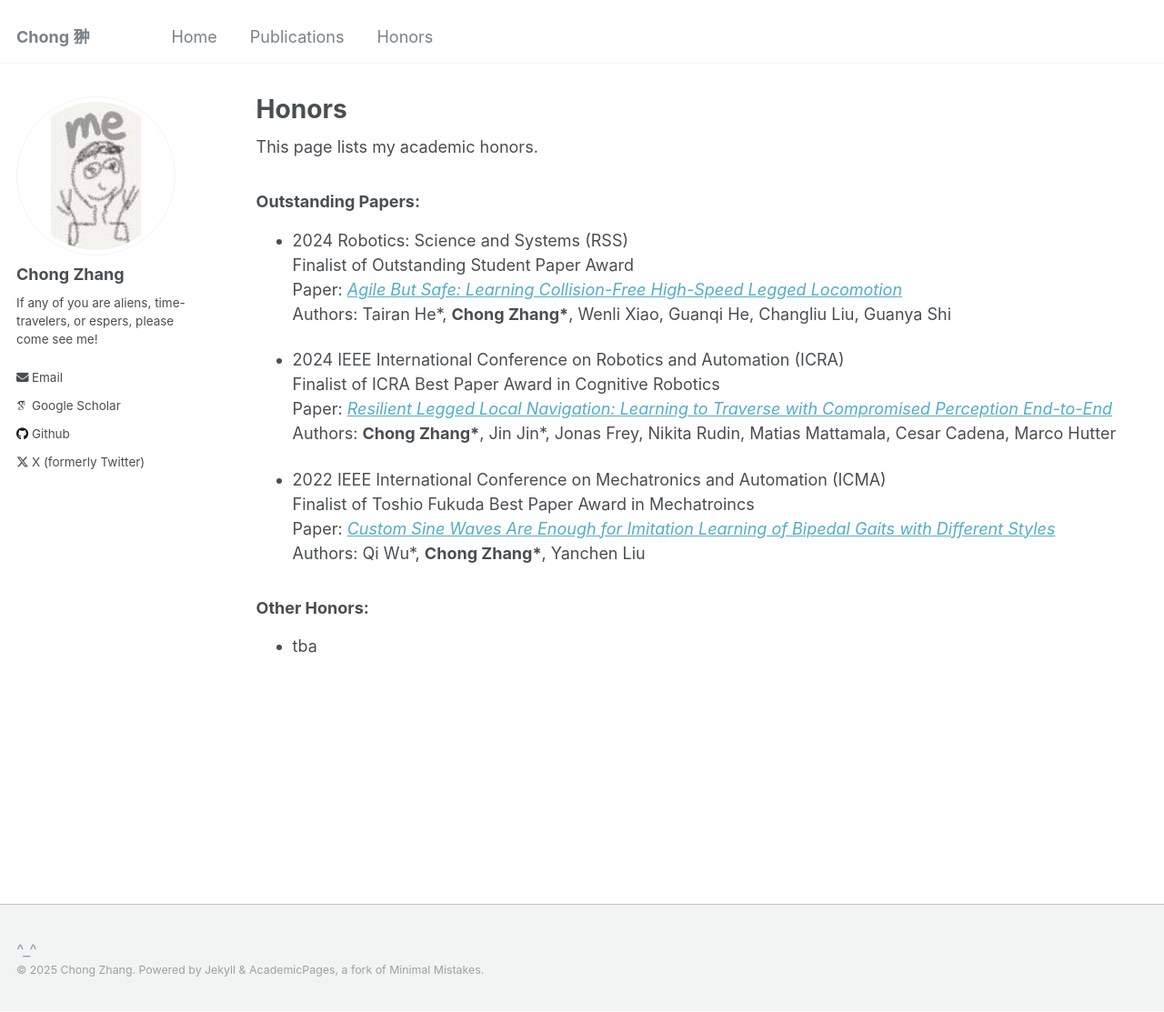
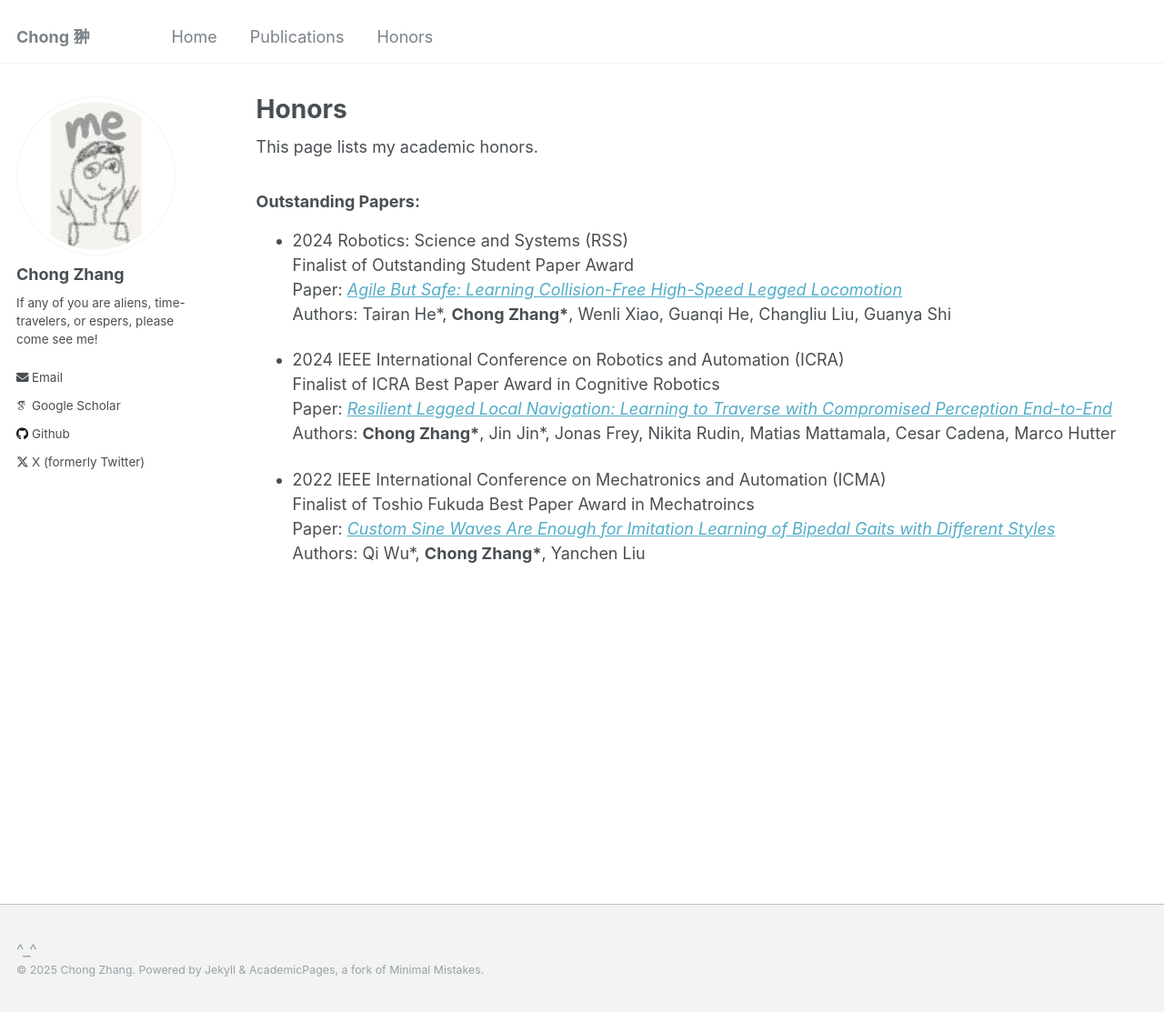
Before and after one commit to zita-ch/zita-ch.github.io, a Jekyll site: the page built from _pages/honors.md, in a window 1280 px wide and 1113 px high. Shown: the whole window at 91% size. Built offline with Jekyll 4.4.1, drawn with Linux system fonts in a browser that asks for light colours; some web fonts are replaced.

Commit message:
smol update

```diff
--- a/_pages/honors.md
+++ b/_pages/honors.md
@@ -27,8 +27,3 @@ author_profile: true
   Finalist of Toshio Fukuda Best Paper Award in Mechatroincs
   Paper: [_Custom Sine Waves Are Enough for Imitation Learning of Bipedal Gaits with Different Styles_](https://arxiv.org/pdf/2204.04157.pdf)
   Authors: Qi Wu\*, **Chong Zhang\***, Yanchen Liu
-
-
-### Other Honors:
-
-+ tba
```
Also changed, not shown: _pages/about.md (+1 -1 lines).
